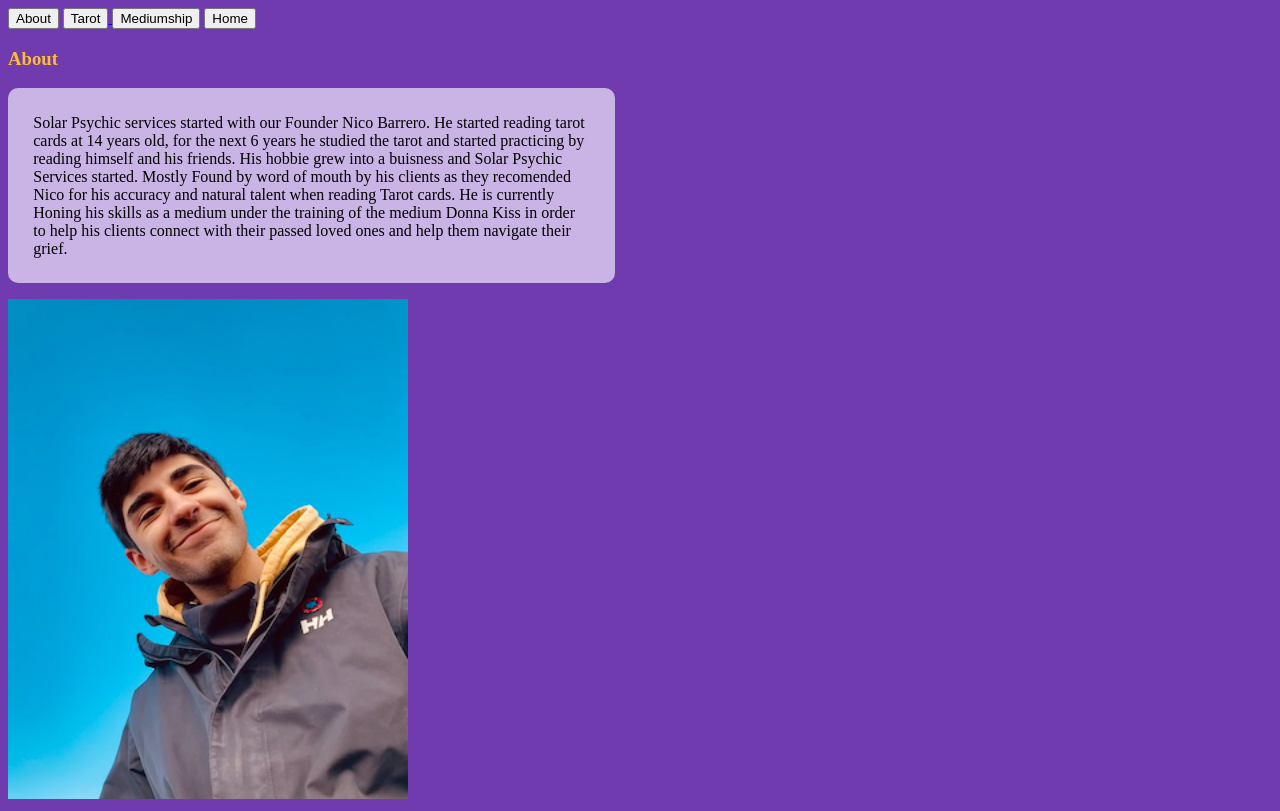
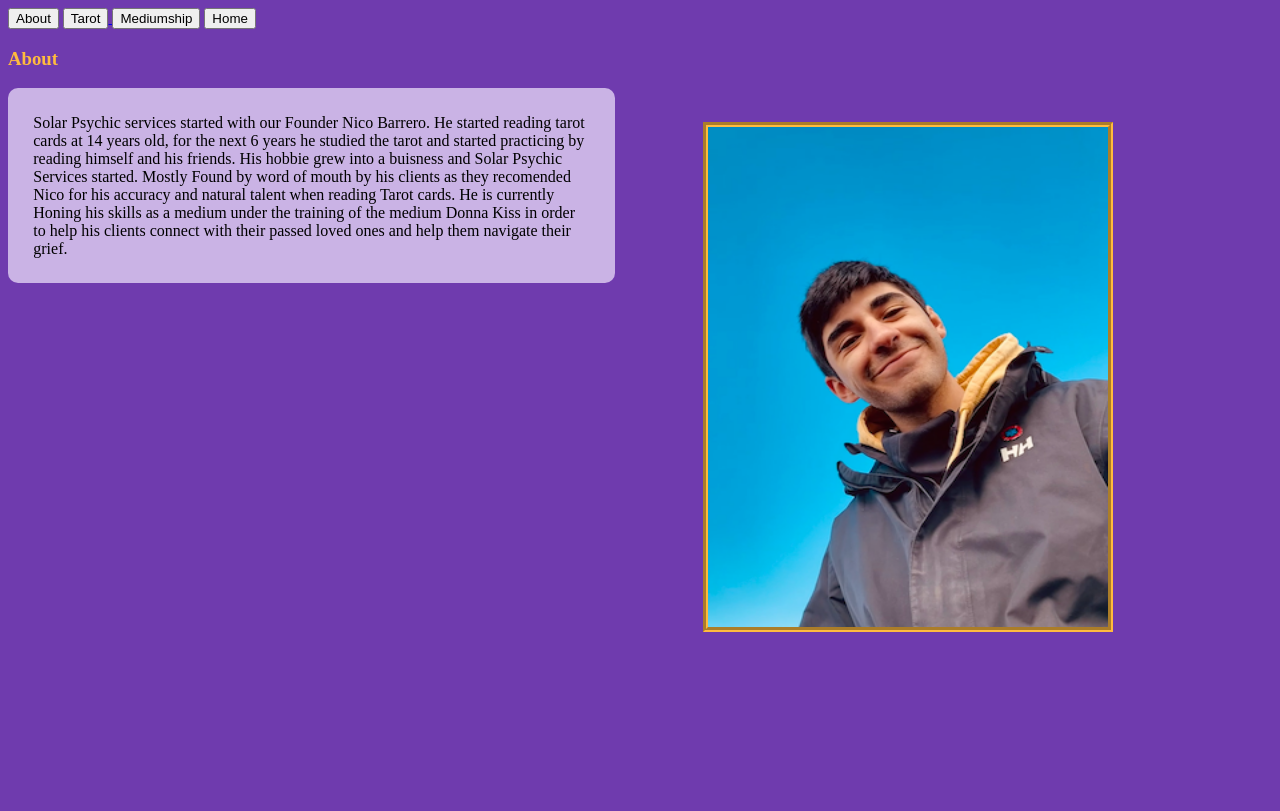
Before and after one commit to nico0715/website, a plain HTML site: page About.html in a window 1280 px wide. Drawn offline with Linux system fonts and the light colour scheme.

Commit message:
Update styles.css

```diff
--- a/css/styles.css
+++ b/css/styles.css
@@ -39,4 +39,7 @@ body section h3 {
 }
 
 .Image_side {
+    border: thick groove #FFBB3E;
+    margin-left: 55%;
+    margin-top: -14%;
 }
```
